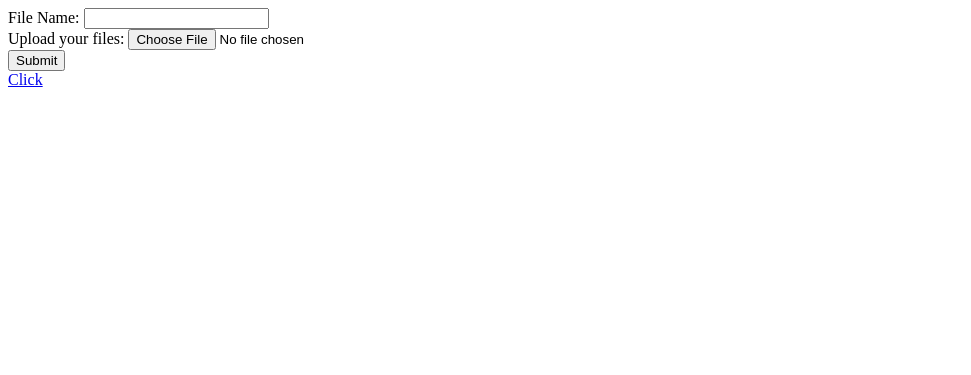
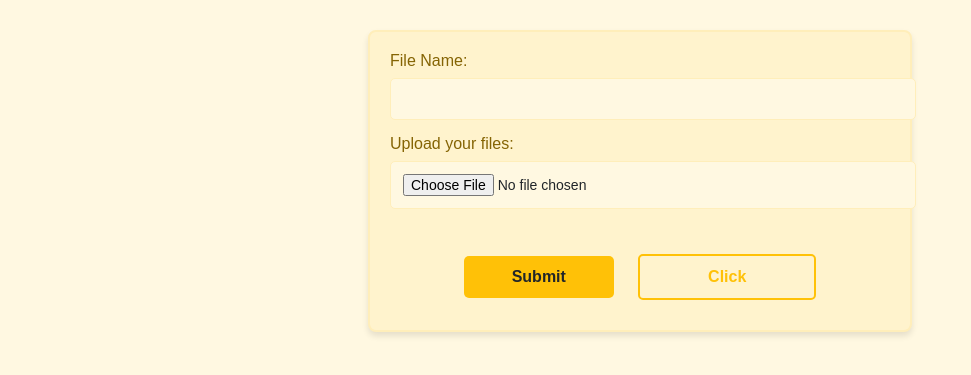
Before and after one commit to EMMMABK/FileUploadSystem, a Django app: page / in a window 1280 px wide. Shown: the top 375 px of the page, without its empty margins (0-971 px from the left). Run offline with Django 5.2, Linux system fonts and the light colour scheme.

Commit message:
add Styles

```diff
--- /dev/null
+++ b/FileUploadSystem/FileUploadSystemApp/static/style.css
@@ -0,0 +1,113 @@
+/* General styles for the body */
+body {
+    font-family: Arial, sans-serif;
+    background-color: #fff8e1; /* Light yellow background */
+    margin: 0;
+    padding: 0;
+    color: #212529; /* Neutral dark text color */
+}
+
+/* Form container */
+form {
+    width: 90%;
+    max-width: 500px;
+    margin: 30px auto;
+    padding: 20px;
+    background-color: #fff3cd; /* Softer yellow background for form */
+    border: 2px solid #ffeeba; /* Slightly darker yellow border */
+    border-radius: 8px;
+    box-shadow: 0 4px 6px rgba(0, 0, 0, 0.1);
+}
+
+/* Label styles */
+label {
+    font-size: 16px;
+    color: #856404; /* Brownish-yellow for contrast */
+    display: block;
+    margin-bottom: 8px;
+}
+
+/* Input fields */
+input[type="text"], input[type="file"] {
+    width: 100%;
+    padding: 12px;
+    margin-bottom: 15px;
+    border: 1px solid #ffeeba;
+    border-radius: 5px;
+    background-color: #fff8e1; /* Matches background */
+    font-size: 14px;
+}
+
+/* Button and link container */
+.button-container {
+    text-align: center;
+    margin-top: 20px;
+}
+
+/* Button styles */
+button {
+    display: inline-block;
+    width: 150px;
+    padding: 12px;
+    background-color: #ffc107; /* Bright yellow for button */
+    color: #212529; /* Dark text for readability */
+    font-size: 16px;
+    font-weight: bold;
+    border: none;
+    border-radius: 5px;
+    cursor: pointer;
+    transition: background-color 0.3s ease;
+    margin: 10px;
+}
+
+button:hover {
+    background-color: #e0a800; /* Darker yellow on hover */
+}
+
+/* Link styles */
+a {
+    display: inline-block;
+    width: 150px;
+    text-align: center;
+    padding: 12px;
+    text-decoration: none;
+    font-size: 16px;
+    color: #ffc107;
+    font-weight: bold;
+    border: 2px solid #ffc107;
+    border-radius: 5px;
+    background-color: #fff3cd;
+    margin: 10px;
+    transition: background-color 0.3s ease, color 0.3s ease;
+}
+
+a:hover {
+    background-color: #ffc107; /* Bright yellow background on hover */
+    color: #212529; /* Dark text on hover */
+}
+
+/* Responsive styles */
+@media (max-width: 768px) {
+    form {
+        width: 100%;
+        padding: 15px;
+    }
+
+    label {
+        font-size: 14px;
+    }
+
+    input[type="text"], input[type="file"] {
+        font-size: 13px;
+        padding: 10px;
+    }
+
+    button, a {
+        width: 100%;
+        font-size: 14px;
+    }
+
+    .button-container {
+        margin-top: 15px;
+    }
+}
--- a/FileUploadSystem/FileUploadSystemApp/templates/FileUploadSystemApp/index.html
+++ b/FileUploadSystem/FileUploadSystemApp/templates/FileUploadSystemApp/index.html
@@ -1,8 +1,10 @@
+{% load static %}
 <!DOCTYPE html>
 <html lang="en">
 <head>
     <meta charset="UTF-8">
     <meta name="viewport" content="width=device-width, initial-scale=1.0">
+    <link rel="stylesheet" href="{% static 'style.css' %}">
     <title>Upload</title>
 </head>
 <body>
@@ -16,8 +18,10 @@
             {{form.files}}
         </div>
         {% csrf_token %}
-        <button type="submit">Submit</button>
+        <div class="button-container">
+            <button type="submit">Submit</button>
+            <a href="{% url 'show_data' %}">Click</a>
+        </div>
     </form>
-    <a href="{% url 'show_data' %}">Click</a>
 </body>
 </html>
--- a/FileUploadSystem/FileUploadSystemApp/templates/FileUploadSystemApp/list.html
+++ b/FileUploadSystem/FileUploadSystemApp/templates/FileUploadSystemApp/list.html
@@ -11,5 +11,7 @@
         <p class="list_title">{{ d.file_name }}</p>
         <a href="{{ d.file_name.url }}" class="list_link">{{ d.my_file }}</a>
     {% endfor %}
+
+    <a class="link_index" href="{% url 'index' %}">Back</a>
 </body>
 </html>
```
